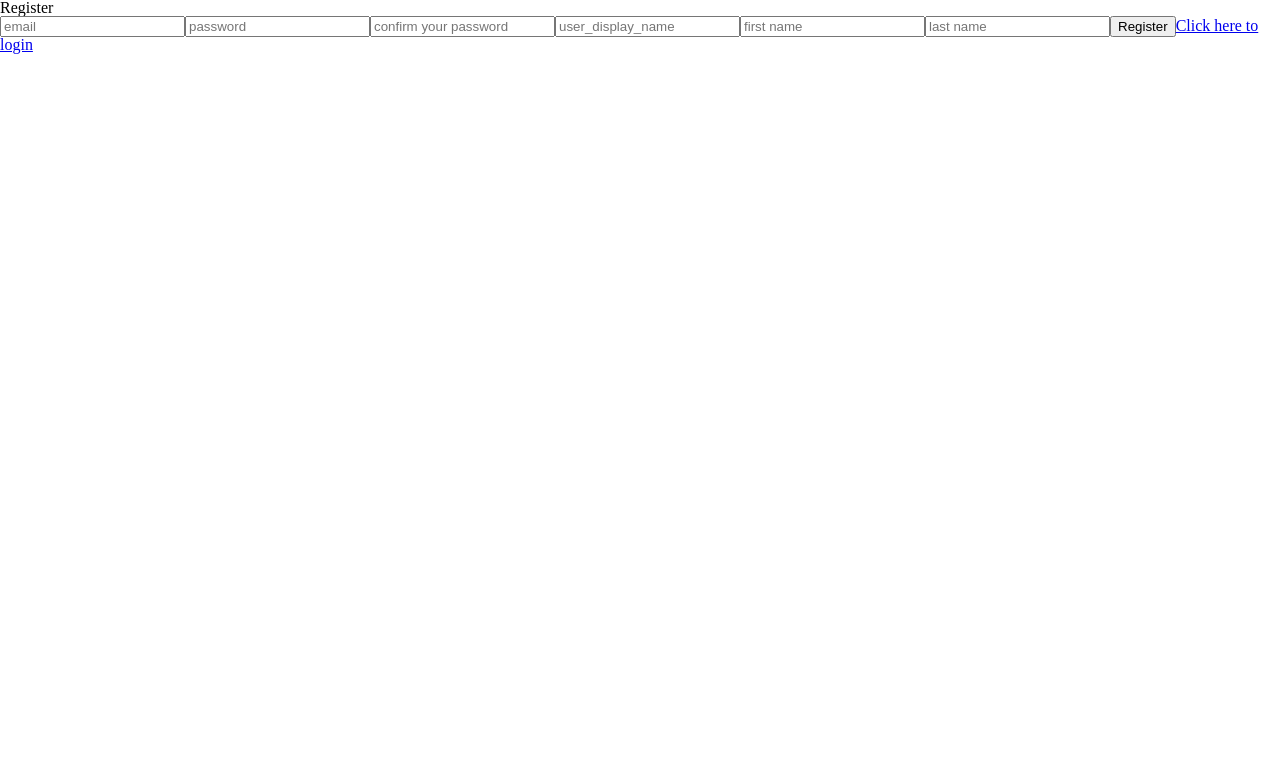
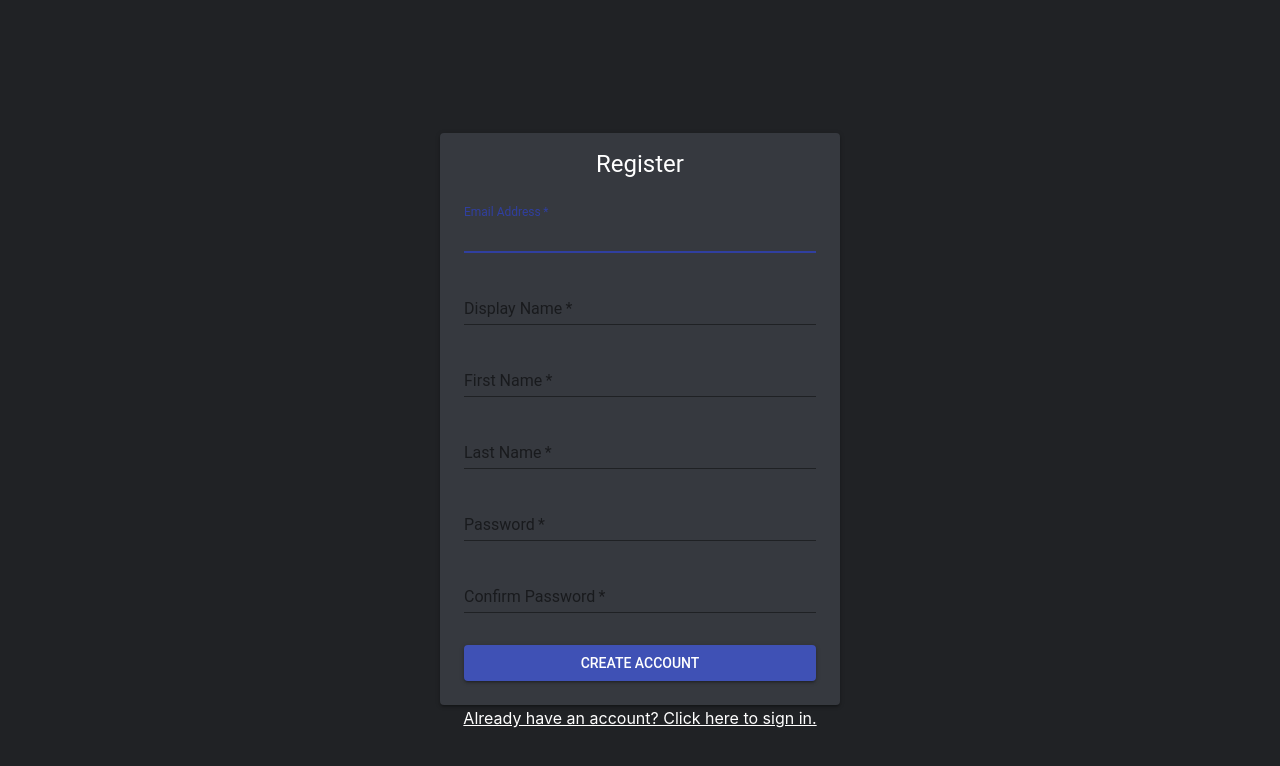
Before and after one commit to team-slackin/Slackin, a React (Create React App) app: page /#/register in a window 1280 px wide. Shown: the top 766 px of the page. Built offline with nearby package versions, Linux system fonts and the light colour scheme; what redux-promise-middleware would draw is missing.

Commit message:
log in and register @material ui

```diff
--- a/package.json
+++ b/package.json
@@ -3,6 +3,7 @@
   "version": "0.1.0",
   "private": true,
   "dependencies": {
+    "@material-ui/core": "^3.9.3",
     "aws-sdk": "^2.452.0",
     "axios": "^0.18.0",
     "bcryptjs": "^2.4.3",
--- a/src/App.css
+++ b/src/App.css
@@ -1,3 +1,4 @@
+
 /* http://meyerweb.com/eric/tools/css/reset/
    v2.0 | 20110126
    License: none (public domain)
@@ -6,6 +7,16 @@
 *{
   box-sizing: border-box;
 }
+
+:root {
+	--main-background-color: #202225;
+	--secondary-background-color: #36393f;
+	--border: 1px solid var(--black);
+	--box-shadow:
+		 0px 1px 5px 0px rgba(0,0,0,0.2),
+		 0px 2px 2px 0px rgba(0,0,0,0.14),
+		 0px 3px 1px -2px rgba(0,0,0,0.12);
+};
 
 html, body, div, span, applet, object, iframe,
 h1, h2, h3, h4, h5, h6, p, blockquote, pre,
@@ -50,3 +61,22 @@ table {
 	border-collapse: collapse;
 	border-spacing: 0;
 }
+
+div.App {
+	width: 100vw;
+	height: 100vh;
+	display: flex;
+	flex-direction: column;
+	background-color: var(--main-background-color);
+}
+
+div.App header {
+	width: 100vw;
+	height: fit-content;
+}
+
+div.App div.whole-app-flex-box {
+	flex-grow: 1;
+	display: flex;
+	flex-direction: row;
+}
--- a/src/Components/Input/Input.jsx
+++ b/src/Components/Input/Input.jsx
@@ -1,4 +1,6 @@
 import React, {useState} from 'react';
+
+
 
 function Input(props) {
   const {placeholder, name, changeState} = props;//required props
--- a/src/Components/Login/Login.jsx
+++ b/src/Components/Login/Login.jsx
@@ -2,6 +2,10 @@ import React, { useState } from "react"
 import { connect } from "react-redux"
 import { login } from "../../Ducks/userReducer"
 import { Link } from "react-router-dom"
+
+import LoginForm from './LoginForm';
+
+import './LoginRegister.scss';
 
 function Login(props) {
   const [userInfo, setUserInfo] = useState({
@@ -9,7 +13,7 @@ function Login(props) {
     password: ""
   })
 
-  function userInfoHandle(e) {
+  const userInfoHandle = (e) => {
     const { name, value } = e.target
     setUserInfo({
       ...userInfo,
@@ -17,7 +21,7 @@ function Login(props) {
     })
   }
 
-  async function handleLogin(e) {
+  const handleLogin = async(e) => {
     e.preventDefault()
     await props.login(userInfo)
   }
@@ -27,30 +31,13 @@ function Login(props) {
   } else {}
 
   return (
-    <div>
-      <h1>Login</h1>
-      <form>
-        <input
-          name="email"
-          placeholder="email"
-          onChange={e => {
-            userInfoHandle(e)
-          }}
-        />
-        <input
-          type="password"
-          name="password"
-          placeholder="password"
-          onChange={e => {
-            userInfoHandle(e)
-          }}
-        />
-        <button onClick={e => handleLogin(e)}>Login</button>
-      </form>
-      <Link to="/register">Don't have an account? Click here to register.</Link>
+    <div className="login-register">
+        <LoginForm userInfoHandle={userInfoHandle} handleSubmit={handleLogin} />
+          <Link to="/register">Don't have an account, click here to register.</Link>
     </div>
   )
 }
+
 
 const mapStateToProps = reduxState => reduxState.userReducer
 
--- /dev/null
+++ b/src/Components/Login/LoginForm.jsx
@@ -0,0 +1,81 @@
+import React from 'react';
+import PropTypes from 'prop-types';
+import Button from '@material-ui/core/Button';
+import CssBaseline from '@material-ui/core/CssBaseline';
+import FormControl from '@material-ui/core/FormControl';
+import Input from '@material-ui/core/Input';
+import InputLabel from '@material-ui/core/InputLabel';
+import Paper from '@material-ui/core/Paper';
+import Typography from '@material-ui/core/Typography';
+import withStyles from '@material-ui/core/styles/withStyles';
+
+const styles = theme => {
+  return {
+  main: {
+    width: 'auto',
+    display: 'block', // Fix IE 11 issue.
+    marginLeft: theme.spacing.unit * 3,
+    marginRight: theme.spacing.unit * 3,
+    [theme.breakpoints.up(400 + theme.spacing.unit * 3 * 2)]: {
+      width: 400,
+      marginLeft: 'auto',
+      marginRight: 'auto',
+    },
+  },
+  paper: {
+    backgroundColor: 'var(--secondary-background-color)',
+    marginTop: theme.spacing.unit * 8,
+    display: 'flex',
+    flexDirection: 'column',
+    alignItems: 'center',
+    padding: `${theme.spacing.unit * 2}px ${theme.spacing.unit * 3}px ${theme.spacing.unit * 3}px`,
+  },
+  form: {
+    width: '100%', // Fix IE 11 issue.
+    marginTop: theme.spacing.unit,
+  },
+  submit: {
+    marginTop: theme.spacing.unit * 3,
+  },
+}};
+
+function LoginForm(props) {
+  const { classes, userInfoHandle, handleSubmit } = props;
+
+  return (
+    <main className={classes.main}>
+      <CssBaseline />
+      <Paper className={classes.paper}>
+        <Typography component="h1" variant="h5" >
+          <span style={{color: 'white'}}>Sign in</span>
+        </Typography>
+        <form className={classes.form}>
+          <FormControl margin="normal" required fullWidth>
+            <InputLabel htmlFor="email">Email Address</InputLabel>
+            <Input onChange={e=>{userInfoHandle(e)}} id="email" name="email" autoComplete="email" autoFocus/>
+          </FormControl>
+          <FormControl margin="normal" required fullWidth>
+            <InputLabel htmlFor="password">Password</InputLabel>
+            <Input onChange={e=>{userInfoHandle(e)}} name="password" type="password" id="password" autoComplete="current-password" />
+          </FormControl>
+          <Button
+            type="submit"
+            fullWidth
+            variant="contained"
+            color="primary"
+            className={classes.submit}
+            onClick={handleSubmit}
+          >
+            Sign in
+          </Button>
+        </form>
+      </Paper>
+    </main>
+  );
+}
+
+LoginForm.propTypes = {
+  classes: PropTypes.object.isRequired,
+};
+
+export default withStyles(styles)(LoginForm);
--- a/src/Components/Login/LoginRegister.scss
+++ b/src/Components/Login/LoginRegister.scss
@@ -0,0 +1,36 @@
+
+div.login-register {
+  flex-grow: 1;
+  display: flex;
+  flex-direction: column;
+  justify-content: center;
+  align-items: center;
+  section {
+    padding: 20px;
+    border-radius: 5px;
+    box-shadow: var(--box-shadow);
+    background-color: var(--secondary-background-color);
+    text-align: center;
+    form {
+      display: flex;
+      flex-direction: column;
+      align-items: center;
+      input {
+        width: 80%;
+      };
+      button {
+        width: fit-content;
+        padding: 5px;
+        margin: 5px;
+      };
+      div.input-container {
+        display: flex;
+        flex-direction: 90%;
+      };
+    };
+  };
+  a {
+    margin: 5px;
+    color: white;
+  };
+};
--- a/src/Components/Login/Register.jsx
+++ b/src/Components/Login/Register.jsx
@@ -2,6 +2,9 @@ import React, { useState } from "react"
 import { connect } from "react-redux"
 import { register } from "../../Ducks/userReducer"
 import { Link } from "react-router-dom"
+
+import RegisterForm from './RegisterForm';
+import './LoginRegister.scss';
 
 function Register(props) {
   const [userInfo, setUserInfo] = useState({
@@ -46,55 +49,9 @@ function Register(props) {
   }
 
   return (
-    <div>
-      <h1>Register</h1>
-      <form>
-        <input
-          name="email"
-          placeholder="email"
-          onChange={e => {
-            userInfoHandle(e)
-          }}
-        />
-        <input
-          name="password"
-          type="password"
-          placeholder="password"
-          onChange={e => {
-            userInfoHandle(e)
-          }}
-        />
-        <input
-          name="confirm_password"
-          placeholder="confirm your password"
-          onChange={e => {
-            userInfoHandle(e)
-          }}
-        />
-        <input
-          name="user_display_name"
-          placeholder="user_display_name"
-          onChange={e => {
-            userInfoHandle(e)
-          }}
-        />
-        <input
-          name="first_name"
-          placeholder="first name"
-          onChange={e => {
-            userInfoHandle(e)
-          }}
-        />
-        <input
-          name="last_name"
-          placeholder="last name"
-          onChange={e => {
-            userInfoHandle(e)
-          }}
-        />
-        <button onClick={e => handleRegister(e)}>Register</button>
-        <Link to="/">Click here to login</Link>
-      </form>
+    <div className="login-register">
+      <RegisterForm userInfoHandle={userInfoHandle} handleSubmit={handleRegister} />
+      <Link to="/">Already have an account? Click here to sign in.</Link>
     </div>
   )
 }
--- /dev/null
+++ b/src/Components/Login/RegisterForm.jsx
@@ -0,0 +1,103 @@
+import React from 'react';
+import PropTypes from 'prop-types';
+import Button from '@material-ui/core/Button';
+import CssBaseline from '@material-ui/core/CssBaseline';
+import FormControl from '@material-ui/core/FormControl';
+import Input from '@material-ui/core/Input';
+import InputLabel from '@material-ui/core/InputLabel';
+import Paper from '@material-ui/core/Paper';
+import Typography from '@material-ui/core/Typography';
+import withStyles from '@material-ui/core/styles/withStyles';
+
+const styles = theme => {
+  return {
+  main: {
+    width: 'auto',
+    display: 'block', // Fix IE 11 issue.
+    marginLeft: theme.spacing.unit * 3,
+    marginRight: theme.spacing.unit * 3,
+    [theme.breakpoints.up(400 + theme.spacing.unit * 3 * 2)]: {
+      width: 400,
+      marginLeft: 'auto',
+      marginRight: 'auto',
+    },
+  },
+  paper: {
+    backgroundColor: 'var(--secondary-background-color)',
+    marginTop: theme.spacing.unit * 8,
+    display: 'flex',
+    flexDirection: 'column',
+    alignItems: 'center',
+    padding: `${theme.spacing.unit * 2}px ${theme.spacing.unit * 3}px ${theme.spacing.unit * 3}px`,
+  },
+  form: {
+    width: '100%', // Fix IE 11 issue.
+    marginTop: theme.spacing.unit,
+  },
+  submit: {
+    marginTop: theme.spacing.unit * 3,
+  },
+}};
+
+function RegisterForm(props) {
+  const { classes, userInfoHandle, handleSubmit } = props;
+
+  return (
+    <main className={classes.main}>
+      <CssBaseline />
+      <Paper className={classes.paper}>
+        <Typography component="h1" variant="h5" >
+          <span style={{color: 'white'}}>Register</span>
+        </Typography>
+        <form className={classes.form}>
+          <FormControl margin="normal" required fullWidth>
+            <InputLabel htmlFor="email">Email Address</InputLabel>
+            <Input onChange={e=>{userInfoHandle(e)}} id="email" name="email" autoComplete="email" autoFocus/>
+          </FormControl>
+
+          <FormControl margin="normal" required fullWidth>
+            <InputLabel>Display Name</InputLabel>
+            <Input onChange={e=>{userInfoHandle(e)}} name="user_display_name"/>
+          </FormControl>
+
+          <FormControl margin="normal" required fullWidth>
+            <InputLabel>First Name</InputLabel>
+            <Input onChange={e=>{userInfoHandle(e)}} name="first_name"/>
+          </FormControl>
+
+          <FormControl margin="normal" required fullWidth>
+            <InputLabel>Last Name</InputLabel>
+            <Input onChange={e=>{userInfoHandle(e)}} name="last_name"/>
+          </FormControl>
+
+          <FormControl margin="normal" required fullWidth>
+            <InputLabel htmlFor="password">Password</InputLabel>
+            <Input onChange={e=>{userInfoHandle(e)}} name="password" type="password" id="password" autoComplete="current-password" />
+          </FormControl>
+
+          <FormControl margin="normal" required fullWidth>
+            <InputLabel htmlFor="password">Confirm Password</InputLabel>
+            <Input onChange={e=>{userInfoHandle(e)}} name="confirm_password" type="password" id="password" autoComplete="current-password" />
+          </FormControl>
+
+          <Button
+            type="submit"
+            fullWidth
+            variant="contained"
+            color="primary"
+            className={classes.submit}
+            onClick={handleSubmit}
+          >
+            Create Account
+          </Button>
+        </form>
+      </Paper>
+    </main>
+  );
+}
+
+RegisterForm.propTypes = {
+  classes: PropTypes.object.isRequired,
+};
+
+export default withStyles(styles)(RegisterForm);
```
Also changed, not shown: 1 other file (tests, documents, lock files or other folders).
